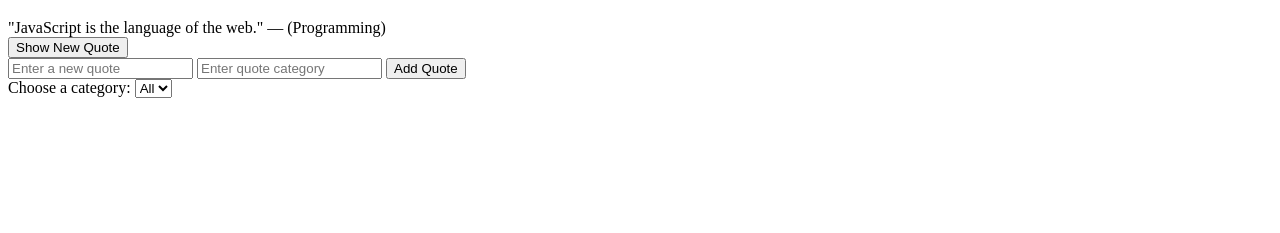
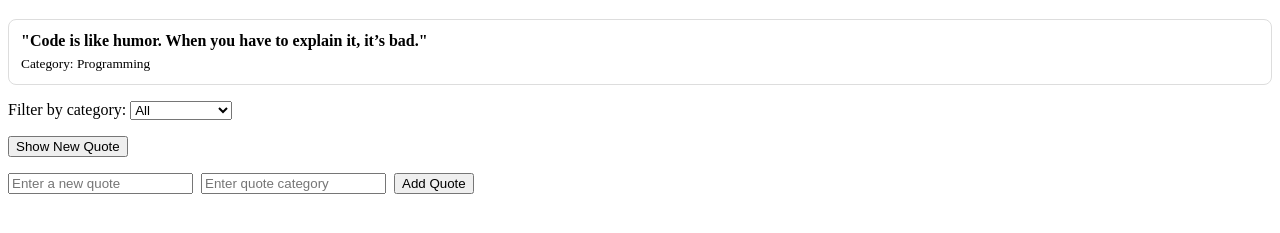
Before and after one commit to ahmei1/alx_fe_javascript, a plain HTML site: page dom-manipulation/index.html in a window 1280 px wide. Shown: the part 61-294 px from the top of the page. Drawn offline with Linux system fonts and the light colour scheme.

Commit message:
creating a new codes

```diff
--- a/dom-manipulation/index.html
+++ b/dom-manipulation/index.html
@@ -1,32 +1,18 @@
 <!DOCTYPE html>
 <html lang="en">
 <head>
-  <meta charset="UTF-8">
-  <meta name="viewport" content="width=device-width, initial-scale=1.0">
+  <meta charset="UTF-8" />
+  <meta name="viewport" content="width=device-width, initial-scale=1.0"/>
   <title>Dynamic Quote Generator</title>
 </head>
 <body>
   <h1>Dynamic Quote Generator</h1>
 
-  <!-- Quote Display Area -->
+  <!-- Quote display + base button per the prompt -->
   <div id="quoteDisplay"></div>
   <button id="newQuote">Show New Quote</button>
 
-  <!-- Add New Quote Form -->
-  <div>
-    <input id="newQuoteText" type="text" placeholder="Enter a new quote" />
-    <input id="newQuoteCategory" type="text" placeholder="Enter quote category" />
-    <button id="addQuoteBtn">Add Quote</button>
-  </div>
-
-  <!-- Category Filter -->
-  <div>
-    <label for="categorySelect">Choose a category:</label>
-    <select id="categorySelect">
-      <option value="all">All</option>
-    </select>
-  </div>
-
+  <!-- JS builds category selector + Add-Quote form dynamically -->
   <script src="script.js"></script>
 </body>
 </html>
--- a/dom-manipulation/script.js
+++ b/dom-manipulation/script.js
@@ -1,68 +1,186 @@
-// Quotes Array (initial data)
+// ====== Data ======
 let quotes = [
   { text: "The best way to predict the future is to invent it.", category: "Motivation" },
   { text: "JavaScript is the language of the web.", category: "Programming" },
-  { text: "Stay hungry, stay foolish.", category: "Inspiration" }
+  { text: "Stay hungry, stay foolish.", category: "Inspiration" },
+  { text: "Code is like humor. When you have to explain it, it’s bad.", category: "Programming" },
+  { text: "Small steps every day.", category: "Motivation" }
 ];
 
-// DOM Elements
+// ====== DOM refs (existing from HTML) ======
 const quoteDisplay = document.getElementById("quoteDisplay");
-const newQuoteBtn = document.getElementById("newQuote");
-const addQuoteBtn = document.getElementById("addQuoteBtn");
-const newQuoteText = document.getElementById("newQuoteText");
-const newQuoteCategory = document.getElementById("newQuoteCategory");
-const categorySelect = document.getElementById("categorySelect");
+const newQuoteBtn   = document.getElementById("newQuote");
 
-// Function: Show Random Quote
-function displayRandomQuote() {
-  let filteredQuotes = quotes;
+// Will be created dynamically:
+let categorySelect;        // <select id="categorySelect">
+let addQuoteFormWrapper;   // container for the add-quote form
 
-  // Filter by selected category
-  const selectedCategory = categorySelect.value;
-  if (selectedCategory !== "all") {
-    filteredQuotes = quotes.filter(q => q.category.toLowerCase() === selectedCategory.toLowerCase());
+// ====== Utilities ======
+function uniqueCategories(list) {
+  return [...new Set(list.map(q => q.category))].sort();
+}
+
+function ensureCategoryOption(cat) {
+  // Add the option to the <select> if it doesn't exist
+  const exists = [...categorySelect.options].some(
+    (opt) => opt.value.toLowerCase() === cat.toLowerCase()
+  );
+  if (!exists) {
+    const opt = document.createElement("option");
+    opt.value = cat;
+    opt.textContent = cat;
+    categorySelect.appendChild(opt);
+  }
+}
+
+function renderQuote(quote) {
+  quoteDisplay.innerHTML = ""; // clear
+  const card = document.createElement("div");
+  const textEl = document.createElement("p");
+  const metaEl = document.createElement("small");
+
+  textEl.textContent = `"${quote.text}"`;
+  metaEl.textContent = `Category: ${quote.category}`;
+
+  // simple styling hooks (no CSS file necessary)
+  card.style.padding = "0.75rem";
+  card.style.border = "1px solid #ddd";
+  card.style.borderRadius = "8px";
+  card.style.margin = "0.5rem 0";
+  textEl.style.margin = "0 0 0.25rem 0";
+  textEl.style.fontWeight = "600";
+
+  card.appendChild(textEl);
+  card.appendChild(metaEl);
+  quoteDisplay.appendChild(card);
+}
+
+// ====== Required: showRandomQuote() ======
+function showRandomQuote() {
+  // respect selected category (if categorySelect exists)
+  let pool = quotes;
+  if (categorySelect && categorySelect.value !== "all") {
+    const cat = categorySelect.value;
+    pool = quotes.filter(q => q.category.toLowerCase() === cat.toLowerCase());
   }
 
-  if (filteredQuotes.length === 0) {
-    quoteDisplay.textContent = "No quotes in this category yet!";
+  if (pool.length === 0) {
+    quoteDisplay.textContent = "No quotes in this category yet.";
+    return;
+  }
+  const idx = Math.floor(Math.random() * pool.length);
+  renderQuote(pool[idx]);
+}
+
+// Make it globally accessible (in case inline handlers are used)
+window.showRandomQuote = showRandomQuote;
+
+// ====== Build Category UI (advanced DOM creation) ======
+function createCategorySelect() {
+  const wrapper = document.createElement("div");
+  wrapper.style.margin = "1rem 0";
+
+  const label = document.createElement("label");
+  label.setAttribute("for", "categorySelect");
+  label.textContent = "Filter by category: ";
+
+  categorySelect = document.createElement("select");
+  categorySelect.id = "categorySelect";
+
+  // Default "All"
+  const allOpt = document.createElement("option");
+  allOpt.value = "all";
+  allOpt.textContent = "All";
+  categorySelect.appendChild(allOpt);
+
+  // Add existing categories
+  uniqueCategories(quotes).forEach(cat => {
+    const opt = document.createElement("option");
+    opt.value = cat;
+    opt.textContent = cat;
+    categorySelect.appendChild(opt);
+  });
+
+  // Interaction: changing category shows a suitable random quote
+  categorySelect.addEventListener("change", showRandomQuote);
+
+  wrapper.appendChild(label);
+  wrapper.appendChild(categorySelect);
+
+  // Insert right before the "Show New Quote" button for UX
+  newQuoteBtn.parentNode.insertBefore(wrapper, newQuoteBtn);
+}
+
+// ====== Required: createAddQuoteForm() ======
+// Builds the add-quote form dynamically, as requested.
+function createAddQuoteForm() {
+  addQuoteFormWrapper = document.createElement("div");
+  addQuoteFormWrapper.style.marginTop = "1rem";
+
+  const textInput = document.createElement("input");
+  textInput.id = "newQuoteText";
+  textInput.type = "text";
+  textInput.placeholder = "Enter a new quote";
+  textInput.style.marginRight = "0.5rem";
+
+  const categoryInput = document.createElement("input");
+  categoryInput.id = "newQuoteCategory";
+  categoryInput.type = "text";
+  categoryInput.placeholder = "Enter quote category";
+  categoryInput.style.marginRight = "0.5rem";
+
+  const addBtn = document.createElement("button");
+  addBtn.id = "addQuoteBtn";
+  addBtn.textContent = "Add Quote";
+
+  // Primary interaction (no inline handlers needed)
+  addBtn.addEventListener("click", addQuote);
+
+  // If someone uses the inline snippet <button onclick="addQuote()">, this still works
+  window.addQuote = addQuote;
+
+  addQuoteFormWrapper.appendChild(textInput);
+  addQuoteFormWrapper.appendChild(categoryInput);
+  addQuoteFormWrapper.appendChild(addBtn);
+
+  // Place after the "Show New Quote" button
+  newQuoteBtn.insertAdjacentElement("afterend", addQuoteFormWrapper);
+}
+window.createAddQuoteForm = createAddQuoteForm; // exposed per spec
+
+// ====== Add Quote logic ======
+function addQuote() {
+  const textEl = document.getElementById("newQuoteText");
+  const catEl  = document.getElementById("newQuoteCategory");
+
+  const text = textEl.value.trim();
+  const category = catEl.value.trim();
+
+  if (!text || !category) {
+    alert("Please enter both a quote and a category.");
     return;
   }
 
-  const randomIndex = Math.floor(Math.random() * filteredQuotes.length);
-  const quote = filteredQuotes[randomIndex];
-  quoteDisplay.textContent = `"${quote.text}" — (${quote.category})`;
+  // Update data
+  quotes.push({ text, category });
+
+  // Update category selector dynamically if new category was added
+  ensureCategoryOption(category);
+
+  // Clear inputs
+  textEl.value = "";
+  catEl.value = "";
+
+  // Give immediate feedback: show the newly added quote
+  renderQuote({ text, category });
 }
 
-// Function: Add New Quote
-function addQuote() {
-  const text = newQuoteText.value.trim();
-  const category = newQuoteCategory.value.trim();
+// ====== Wiring base button and initial render ======
+newQuoteBtn.addEventListener("click", showRandomQuote);
 
-  if (text === "" || category === "") {
-    alert("Please fill in both fields!");
-    return;
-  }
-
-  // Add new quote to array
-  quotes.push({ text, category });
-
-  // Add new category to dropdown if not exists
-  if (![...categorySelect.options].some(opt => opt.value.toLowerCase() === category.toLowerCase())) {
-    const option = document.createElement("option");
-    option.value = category;
-    option.textContent = category;
-    categorySelect.appendChild(option);
-  }
-
-  // Reset inputs
-  newQuoteText.value = "";
-  newQuoteCategory.value = "";
-  alert("Quote added successfully!");
-}
-
-// Event Listeners
-newQuoteBtn.addEventListener("click", displayRandomQuote);
-addQuoteBtn.addEventListener("click", addQuote);
-
-// Initialize with one random quote on load
-document.addEventListener("DOMContentLoaded", displayRandomQuote);
+// Initialize UI on DOM ready
+document.addEventListener("DOMContentLoaded", () => {
+  createCategorySelect();     // dynamic category UI
+  createAddQuoteForm();       // dynamic add-quote form
+  showRandomQuote();          // show something on load
+});
```
